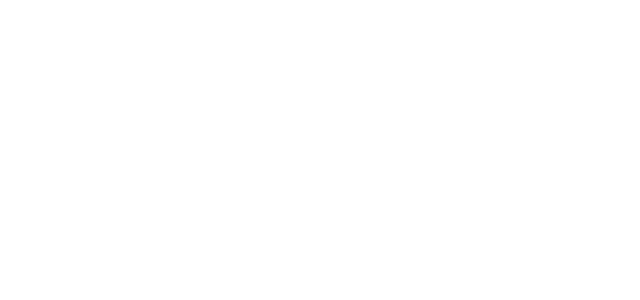
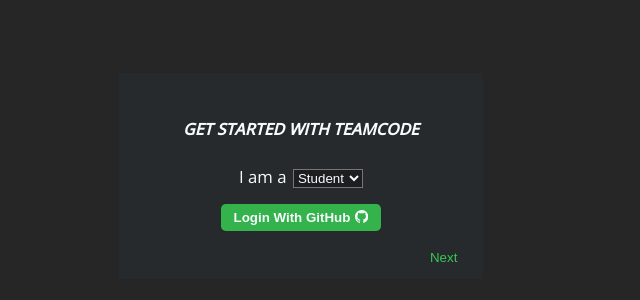
Before and after one commit to arjansunar/TeamCode, a Next.js app in the folder frontend/: page /login in a window 1280 px wide. Shown: the part 224-524 px from the top of the page, without its empty margins (339-979 px from the left). Built offline with nearby package versions, Linux system fonts and the light colour scheme.

Commit message:
creating login form and role selection form

```diff
--- a/frontend/pages/_document.js
+++ b/frontend/pages/_document.js
@@ -10,6 +10,7 @@
           href="https://fonts.googleapis.com/css2?family=Open+Sans:wght@300;400;500&display=swap"
           rel="stylesheet"
         />
+        <title>TeamCode</title>
       </Head>
       <body>
         <Main />
--- a/frontend/pages/login.tsx
+++ b/frontend/pages/login.tsx
@@ -1,9 +1,41 @@
 import React, { ReactElement } from "react";
+import styled from "styled-components";
+// theme
+import colors from "./../src/theme/colors.json";
+// icon
+import { GoMarkGithub as GitHubIcon } from "react-icons/go";
 
 type Props = {};
 
 function Login({}: Props) {
-  return <div>login</div>;
+  const handleLoginWithGithub = () => {
+    window.open(
+      "http://youtube.com",
+      "popup",
+      "toolbar=yes,scrollbars=yes,resizable=yes,top=200,left=600,width=600,height=600"
+    );
+  };
+  return (
+    <Container>
+      <LoginFormContainer>
+        <LoginText>Get Started with TeamCode</LoginText>
+        <RoleWrapper>
+          <RoleLabel htmlFor="role">I am a </RoleLabel>
+          <RoleSelect name="role" id="role">
+            <option value="STUDENT">Student</option>
+            <option value="TEACHER">Teacher</option>
+          </RoleSelect>
+        </RoleWrapper>
+        <LoginGitHubButton>
+          <LoginTextWrapper onClick={handleLoginWithGithub}>
+            Login With GitHub
+          </LoginTextWrapper>
+          <GitHubIcon />
+        </LoginGitHubButton>
+        <NextButton>Next</NextButton>
+      </LoginFormContainer>
+    </Container>
+  );
 }
 
 Login.getLayout = function getLayout(page: ReactElement) {
@@ -11,3 +43,88 @@
 };
 
 export default Login;
+
+const Container = styled.main`
+  height: 100vh;
+  background-color: ${colors["bg-dark"]};
+  display: flex;
+  justify-content: center;
+  align-items: center;
+`;
+
+const LoginFormContainer = styled.div`
+  position: relative;
+  background-color: ${colors.theme["dark-300"]};
+  padding: 3rem 4rem;
+  display: flex;
+  flex-direction: column;
+  justify-content: center;
+  align-items: center;
+`;
+const LoginText = styled.h2`
+  font-weight: 700;
+  font-style: italic;
+  text-transform: uppercase;
+  margin-bottom: 2rem;
+`;
+
+const RoleWrapper = styled.div`
+  display: flex;
+  gap: 0.4rem;
+  margin-bottom: 1rem;
+`;
+
+const RoleLabel = styled.label`
+  font-size: 1.05rem;
+`;
+
+const RoleSelect = styled.select`
+  background-color: ${colors.theme["dark-400"]};
+  color: ${colors.theme["text-light"]};
+`;
+
+const LoginGitHubButton = styled.button`
+  padding: 0.4rem 0.8rem;
+  background-color: ${colors.theme["github-green-45"]};
+  outline: none;
+  border: none;
+  border-radius: 0.3rem;
+  color: ${colors.theme["text-light"]};
+  display: flex;
+  align-items: flex-start;
+  justify-content: center;
+
+  &:hover {
+    background-color: ${colors.theme["github-green-50"]};
+  }
+`;
+
+const NextButton = styled.button`
+  padding: 0.4rem 0.8rem;
+
+  border: none;
+  outline: none;
+  position: absolute;
+  color: ${colors.theme["github-green-50"]};
+  border-radius: 0.2rem;
+
+  right: 0.8rem;
+  bottom: 0.5rem;
+
+  background-color: transparent;
+
+  &:hover {
+    color: ${colors.theme["github-green-60"]};
+  }
+
+  &[disabled="disabled"],
+  &:disabled {
+    color: gray;
+    background-color: transparent;
+  }
+`;
+
+const LoginTextWrapper = styled.span`
+  margin-right: 0.3rem;
+  font-weight: 600;
+`;
--- a/frontend/src/theme/colors.json
+++ b/frontend/src/theme/colors.json
@@ -12,6 +12,10 @@
     "message": {
       "bg-light-blue": "#2999fd",
       "bg-gray": "#26292c"
-    }
+    },
+    "github-green-45": "hsl(131, 55%, 45%, 1)",
+    "github-green-50": "hsl(131, 55%, 50%, 1)",
+    "github-green-60": "hsl(131, 55%, 60%, 1)",
+    "github-green-70": "hsl(131, 55%, 70%, 1)"
   }
 }
```
